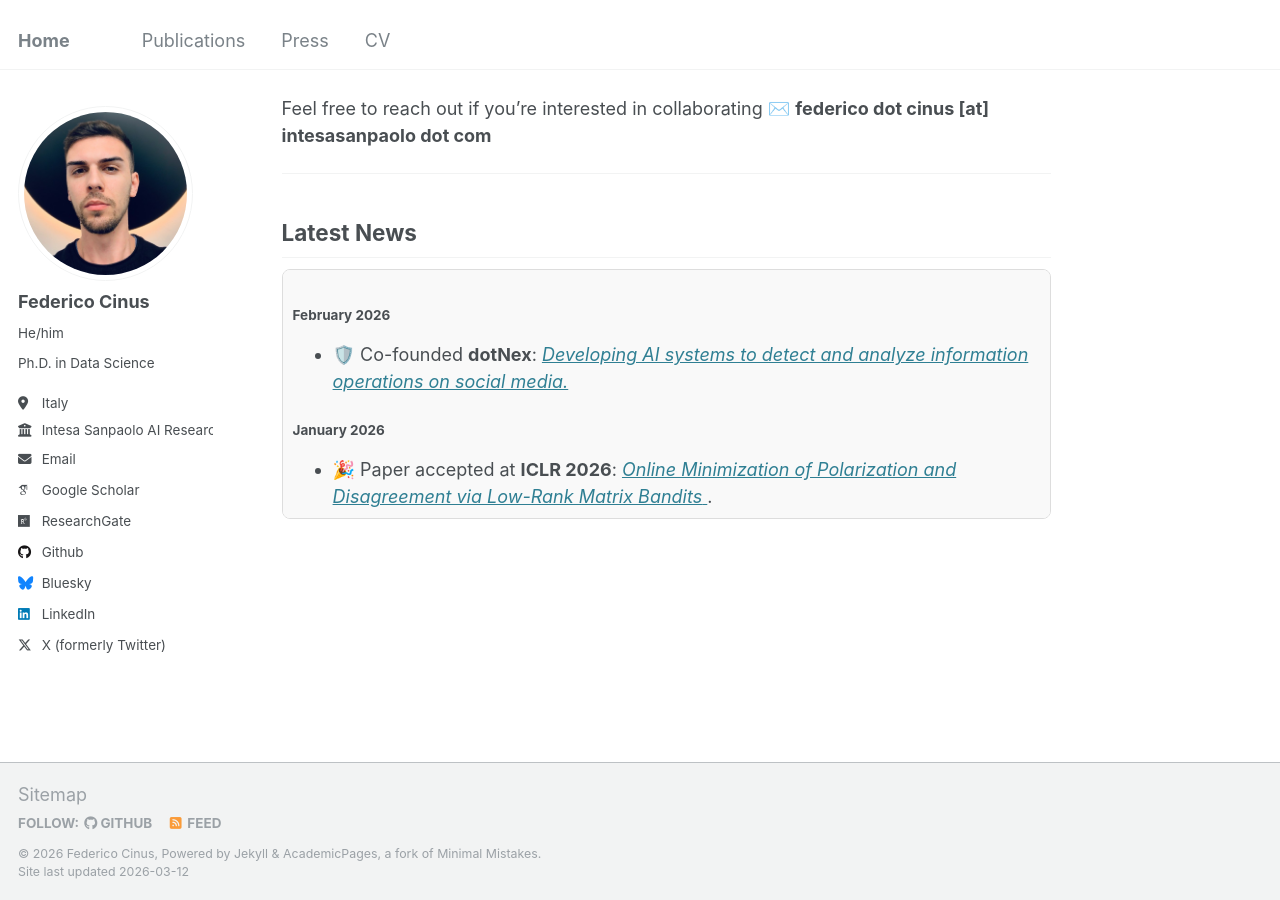
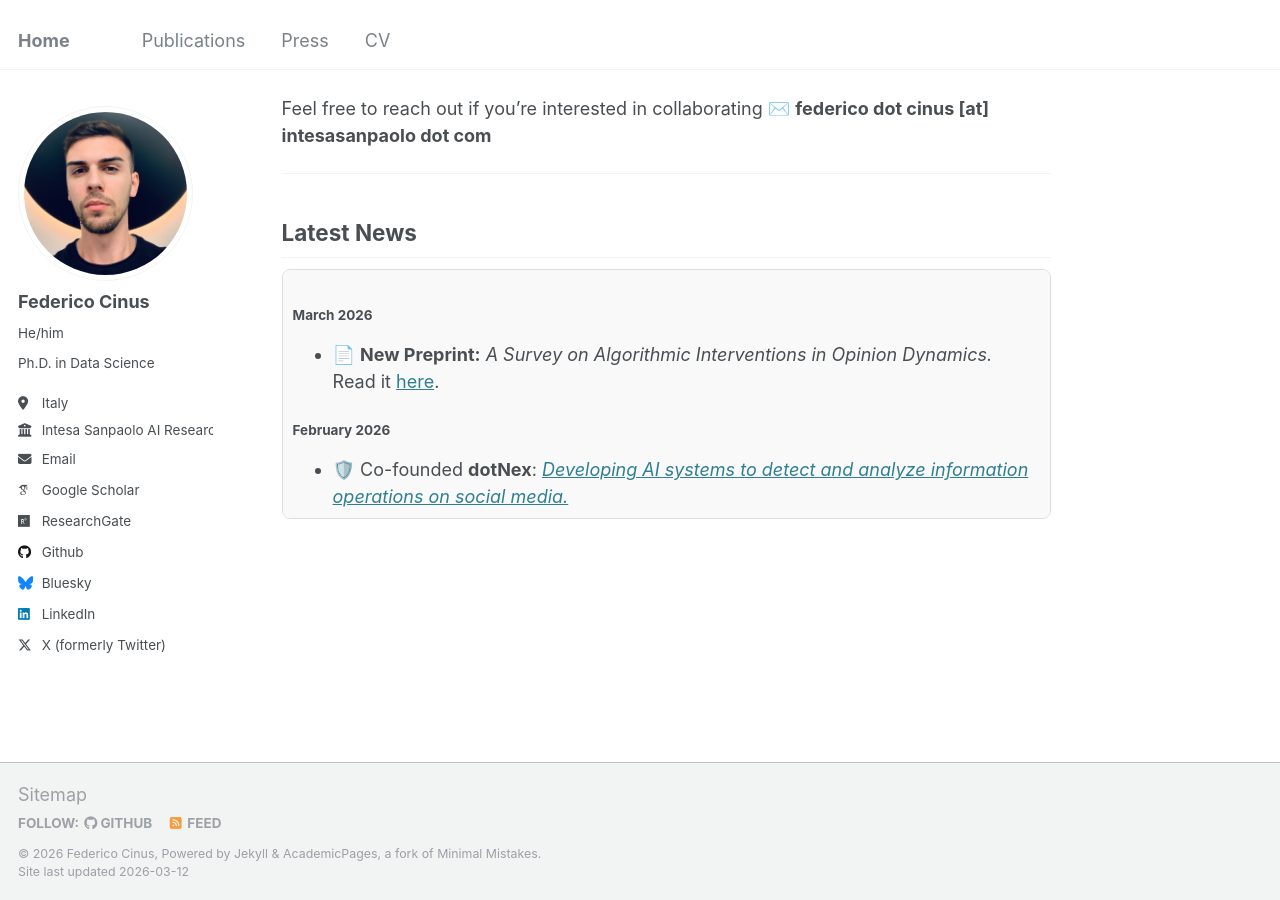
Before and after one commit to FedericoCinus/website, a Jekyll site: the page built from _pages/about.md, in a window 1280 px wide and 900 px high, scrolled down 610 px. Built offline with Jekyll 4.4.1, drawn with Linux system fonts in a browser that asks for light colours; some web fonts are replaced.

Commit message:
Update about.md

```diff
--- a/_pages/about.md
+++ b/_pages/about.md
@@ -33,6 +33,14 @@ Feel free to reach out if you’re interested in collaborating ✉️
 ## Latest News
 
 <div style="max-height: 250px; overflow-y: auto; padding: 10px; border: 1px solid #ddd; background: #f9f9f9; border-radius: 8px;">
+
+<h4>March 2026</h4>
+<ul>
+  <li>📄 <b>New Preprint:</b> <i>A Survey on Algorithmic Interventions in Opinion Dynamics.</i>
+    Read it <a href="https://arxiv.org/abs/2603.10756" target="_blank">here</a>.
+  </li>
+</ul>
+
 
 <h4>February 2026</h4>
 <ul>
```
